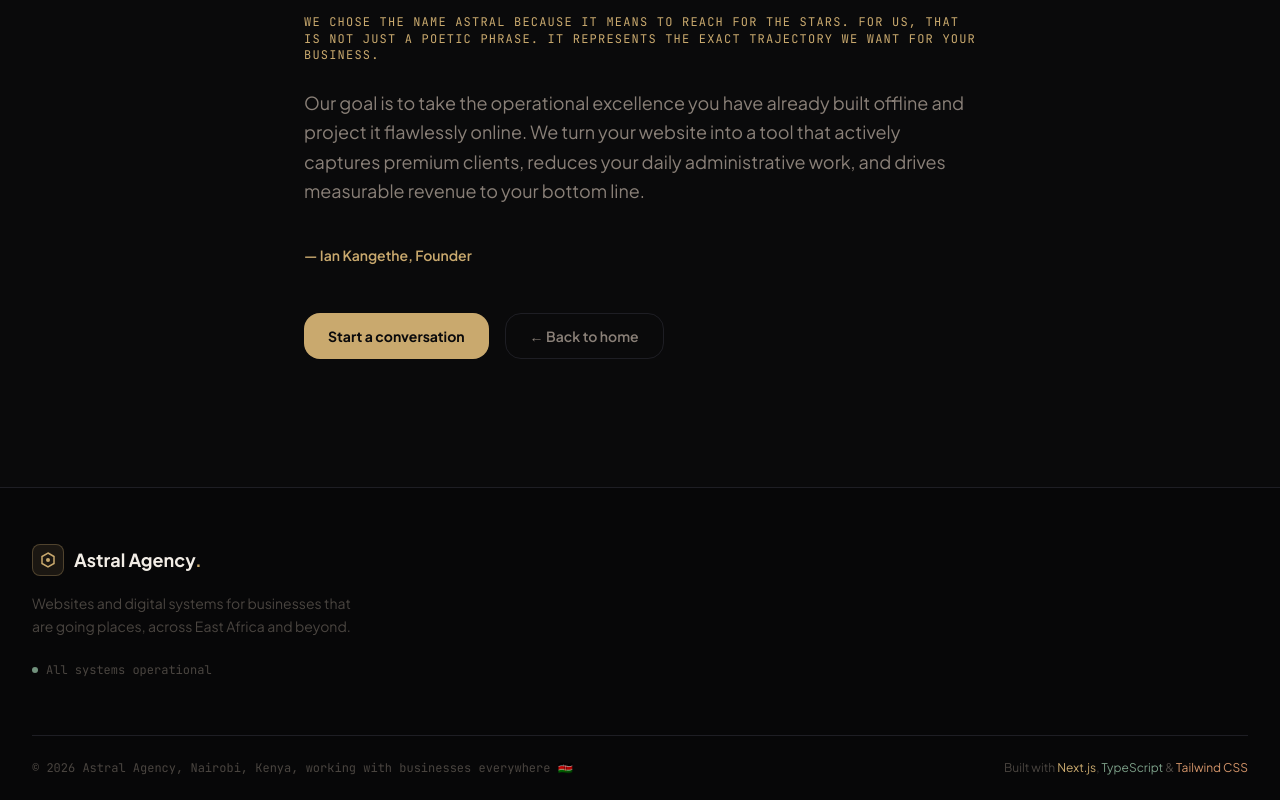
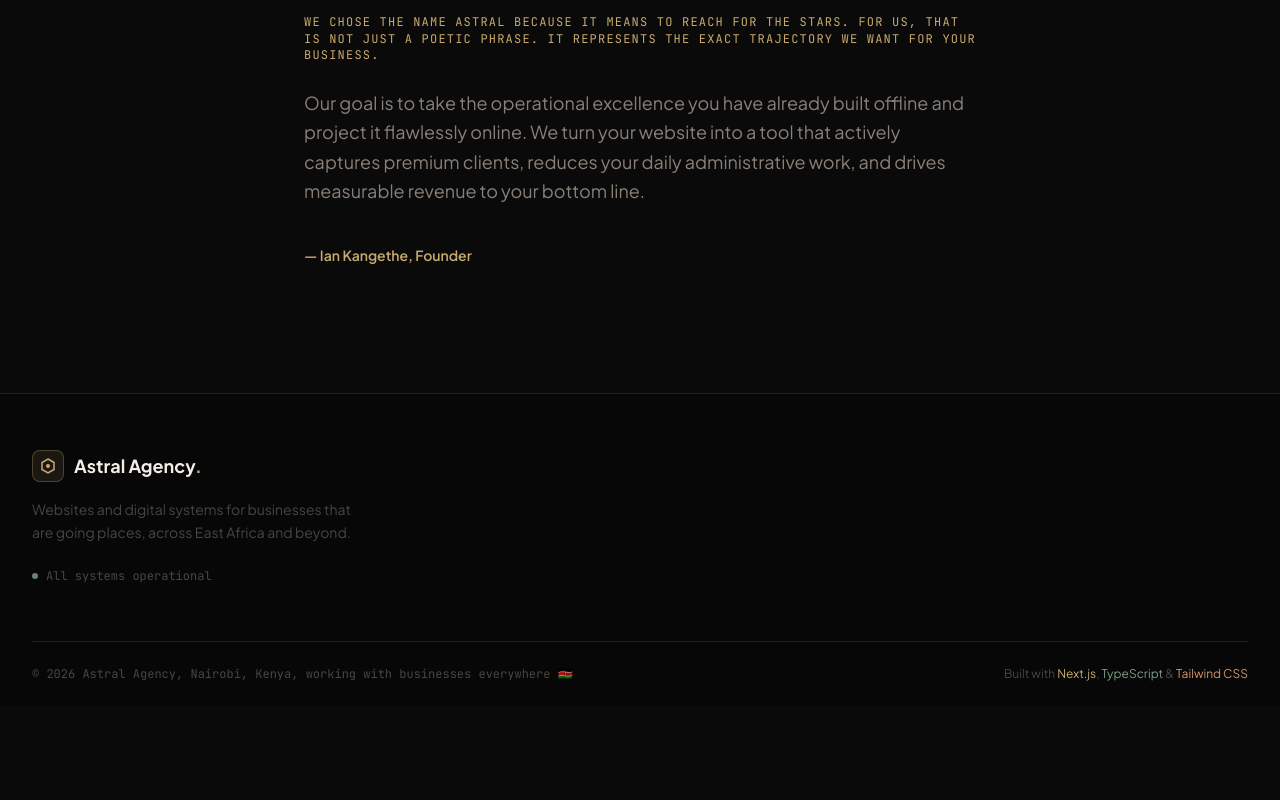
Before and after one commit to kangman19/agency-portfolio, a Next.js app: page /about in a window 1280 px wide. Shown: the part 708-1508 px from the top of the page. After the commit the page ends 1414 px from the top, so only its background shows below. Built offline with nearby package versions, Linux system fonts and the light colour scheme.

Commit message:
feat: routing from about page to correct destination on home page

```diff
--- a/app/about/page.tsx
+++ b/app/about/page.tsx
@@ -1,5 +1,4 @@
 import type { Metadata } from "next";
-import Link from "next/link";
 import { SITE } from "@/lib/content";
 
 export const metadata: Metadata = {
@@ -37,22 +36,6 @@ export default function AboutPage() {
         <p className="mt-10 text-sm font-semibold text-gold">
           — Ian Kangethe, Founder
         </p>
-        <div className="mt-12 flex flex-col sm:flex-row gap-4">
-          <a
-            href={`https://wa.me/${SITE.phone.replace(/[^0-9]/g, "")}`}
-            target="_blank"
-            rel="noopener noreferrer"
-            className="inline-flex items-center justify-center gap-2 px-6 py-3 bg-gold text-canvas font-bold rounded-2xl text-sm hover:shadow-gold-sm hover:scale-[1.02] transition-all duration-300"
-          >
-            Start a conversation
-          </a>
-          <Link
-            href="/"
-            className="inline-flex items-center justify-center gap-2 px-6 py-3 border border-border text-text-secondary font-semibold rounded-2xl text-sm hover:border-border-bright hover:text-text-primary transition-all duration-200"
-          >
-            ← Back to home
-          </Link>
-        </div>
       </div>
     </main>
   );
--- a/components/ui/Navigation.tsx
+++ b/components/ui/Navigation.tsx
@@ -3,6 +3,7 @@ import { useState, useEffect } from "react";
 import { motion, AnimatePresence } from "framer-motion";
 import { Menu, X } from "lucide-react";
 import Link from "next/link";
+import { usePathname } from "next/navigation";
 import { cn } from "@/lib/utils";
 
 const navLinks = [
@@ -15,6 +16,14 @@ const navLinks = [
 export default function Navigation() {
   const [scrolled, setScrolled] = useState(false);
   const [menuOpen, setMenuOpen] = useState(false);
+  const pathname = usePathname();
+
+  // Hash-only links need to be prefixed with "/" when not on the homepage
+  // so the browser navigates to the homepage first, then scrolls to the section.
+  const resolveHref = (href: string) =>
+    href.startsWith("#") && pathname !== "/" ? `/${href}` : href;
+
+  const contactHref = resolveHref("#contact");
 
   useEffect(() => {
     const handleScroll = () => setScrolled(window.scrollY > 40);
@@ -38,7 +47,7 @@ export default function Navigation() {
         <div className="max-w-7xl mx-auto px-6 lg:px-8">
           <div className="flex items-center justify-between h-16">
             {/* Logo */}
-            <a href="#" className="flex items-center gap-2.5 group">
+            <Link href="/" className="flex items-center gap-2.5 group">
               <div className="relative w-8 h-8 flex items-center justify-center">
                 <div className="absolute inset-0 rounded-lg bg-gold/10 border border-gold/30 group-hover:border-gold/60 transition-colors duration-300" />
                 <svg width="16" height="16" viewBox="0 0 16 16" fill="none" className="relative z-10">
@@ -49,14 +58,14 @@ export default function Navigation() {
               <span className="font-bold text-text-primary tracking-tight">
                 Astral<span className="text-gold">.</span>
               </span>
-            </a>
+            </Link>
 
             {/* Desktop nav */}
             <div className="hidden md:flex items-center gap-8">
               {navLinks.map((link) => (
                 <Link
                   key={link.label}
-                  href={link.href}
+                  href={resolveHref(link.href)}
                   className="text-sm text-text-secondary hover:text-text-primary transition-colors duration-200 relative group"
                 >
                   {link.label}
@@ -67,12 +76,12 @@ export default function Navigation() {
 
             {/* CTA */}
             <div className="hidden md:flex items-center gap-3">
-              <a
-                href="#contact"
+              <Link
+                href={contactHref}
                 className="relative px-5 py-2 text-sm font-semibold text-canvas bg-gold rounded-xl overflow-hidden transition-all duration-300 hover:shadow-gold-sm hover:scale-[1.02]"
               >
                 Start a conversation
-              </a>
+              </Link>
             </div>
 
             {/* Mobile hamburger */}
@@ -98,8 +107,7 @@ export default function Navigation() {
             transition={{ duration: 0.2 }}
             className="fixed inset-0 z-40 bg-canvas/97 backdrop-blur-xl pt-20 px-6 flex flex-col gap-2 md:hidden"
           >
-            {navLinks.map((link, i) =>
-              link.href.startsWith("/") ? (
+            {navLinks.map((link, i) => (
               <motion.div
                 key={link.label}
                 initial={{ opacity: 0, x: -12 }}
@@ -108,37 +116,27 @@ export default function Navigation() {
                 className="py-3 border-b border-border"
               >
                 <Link
-                    href={link.href}
+                  href={resolveHref(link.href)}
                   onClick={() => setMenuOpen(false)}
                   className="block text-2xl font-semibold text-text-primary hover:text-gold transition-colors"
                 >
                   {link.label}
                 </Link>
               </motion.div>
-              ) : (
-                <motion.a
-                  key={link.label}
-                  href={link.href}
-                  onClick={() => setMenuOpen(false)}
-                  initial={{ opacity: 0, x: -12 }}
-                  animate={{ opacity: 1, x: 0 }}
-                  transition={{ delay: i * 0.07 }}
-                  className="text-2xl font-semibold text-text-primary py-3 border-b border-border hover:text-gold transition-colors"
-                >
-                  {link.label}
-                </motion.a>
-              )
-            )}
-            <motion.a
-              href="#contact"
-              onClick={() => setMenuOpen(false)}
+            ))}
+            <motion.div
               initial={{ opacity: 0, y: 8 }}
               animate={{ opacity: 1, y: 0 }}
               transition={{ delay: 0.3 }}
-              className="mt-6 px-6 py-4 text-center text-lg font-semibold text-canvas bg-gold rounded-2xl"
+            >
+              <Link
+                href={contactHref}
+                onClick={() => setMenuOpen(false)}
+                className="mt-6 block px-6 py-4 text-center text-lg font-semibold text-canvas bg-gold rounded-2xl"
               >
                 Start a conversation
-            </motion.a>
+              </Link>
+            </motion.div>
           </motion.div>
         )}
       </AnimatePresence>
```
Also changed, not shown: 1 other file (tests, documents, lock files or other folders). Lines whose indentation alone changed are shown as unchanged.
